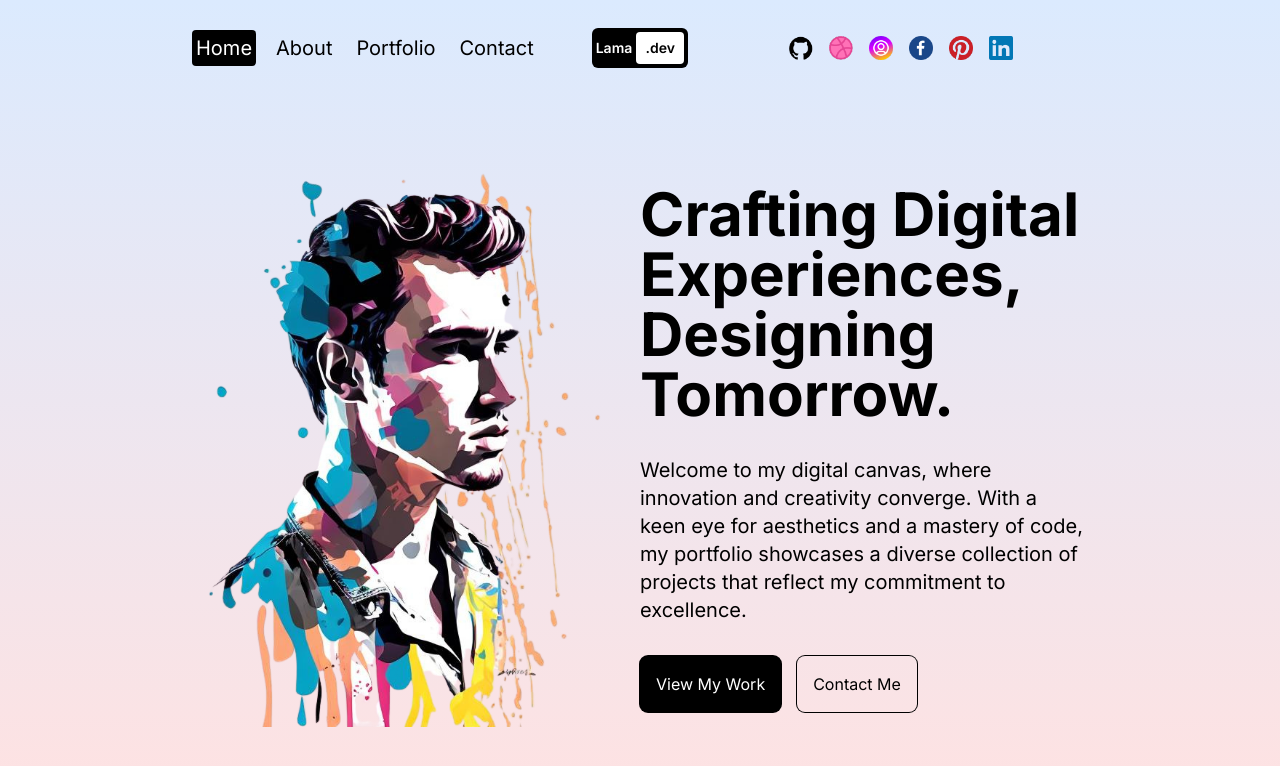
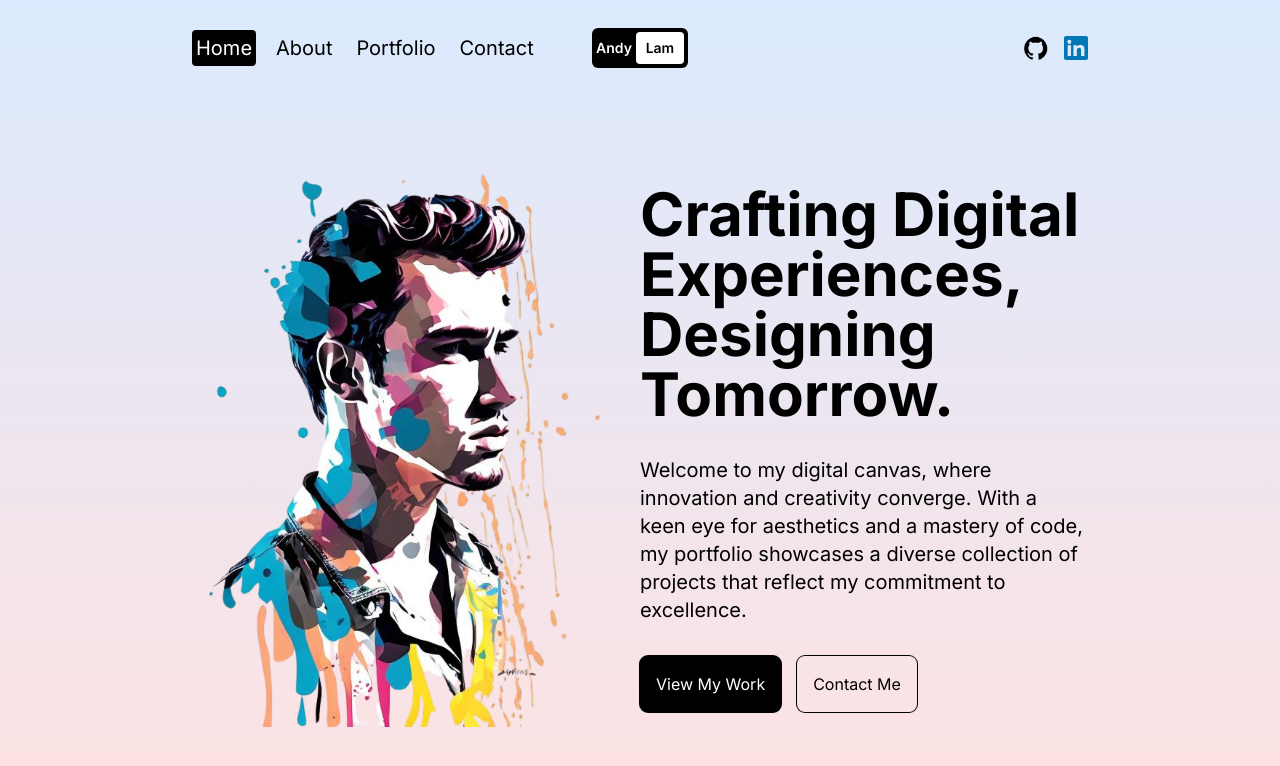
Before and after one commit to Andythelam/portfolio-website, a Next.js app: page / in a window 1280 px wide. Shown: the top 766 px of the page. Built offline with nearby package versions, Linux system fonts and the light colour scheme.

Commit message:
added github and linked logo

```diff
--- a/src/components/navbar.jsx
+++ b/src/components/navbar.jsx
@@ -82,28 +82,16 @@ const Navbar = () => {
           href="/"
           className="text-sm bg-black rounded-md p-1 font-semibold flex items-center justify-center"
         >
-          <span className="text-white mr-1">Lama</span>
+          <span className="text-white mr-1">Andy</span>
           <span className="w-12 h-8 rounded bg-white text-black flex items-center justify-center">
-            .dev
+            Lam
           </span>
         </Link>
       </div>
       {/* SOCIAL */}
-      <div className="hidden md:flex gap-4 w-1/3">
+      <div className="hidden md:flex gap-4 w-1/3 justify-end">
         <Link href="/">
           <Image src="/github.png" alt="" width={24} height={24} />
-        </Link>
-        <Link href="/">
-          <Image src="/dribbble.png" alt="" width={24} height={24} />
-        </Link>
-        <Link href="/">
-          <Image src="/instagram.png" alt="" width={24} height={24} />
-        </Link>
-        <Link href="/">
-          <Image src="/facebook.png" alt="" width={24} height={24} />
-        </Link>
-        <Link href="/">
-          <Image src="/pinterest.png" alt="" width={24} height={24} />
         </Link>
         <Link href="/">
           <Image src="/linkedin.png" alt="" width={24} height={24} />
```
